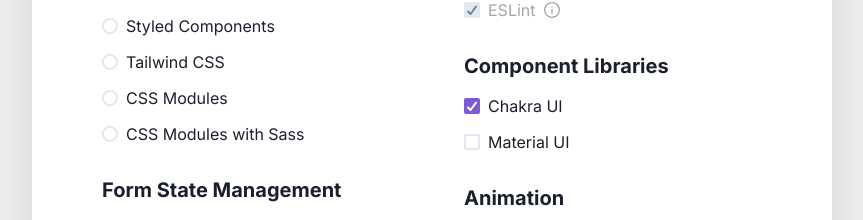
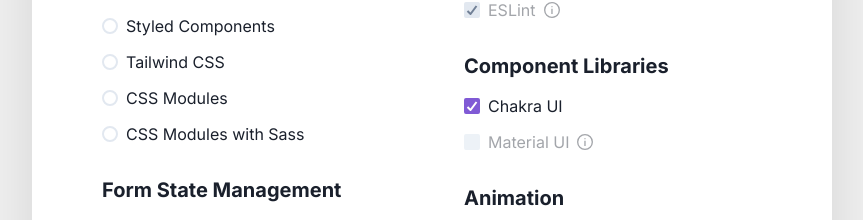
Before and after one commit to akd-io/create-next-stack-website, a Next.js app: page / in a window 1280 px wide. Shown: the part 906-1126 px from the top of the page, without its empty margins (208-1071 px from the left). Built offline with nearby package versions, Linux system fonts and the light colour scheme.

Commit message:
Disable Material UI with message

```diff
--- a/templates/LandingPage/components/TechnologiesForm.tsx
+++ b/templates/LandingPage/components/TechnologiesForm.tsx
@@ -422,8 +422,14 @@
                             </WithInfoIconAndTooltip>
                           )}
                         </Checkbox>
-                        <Checkbox value={optionKeys.materialUi}>
-                          {options[optionKeys.materialUi].label}
+                        <Checkbox value={optionKeys.materialUi} isDisabled>
+                          <WithInfoIconAndTooltip
+                            tooltip={`${
+                              options[optionKeys.materialUi].label
+                            } is currently disabled while we wait for React 18 support.`}
+                          >
+                            {options[optionKeys.materialUi].label}
+                          </WithInfoIconAndTooltip>
                         </Checkbox>
                       </Stack>
                     </CheckboxGroup>
```
